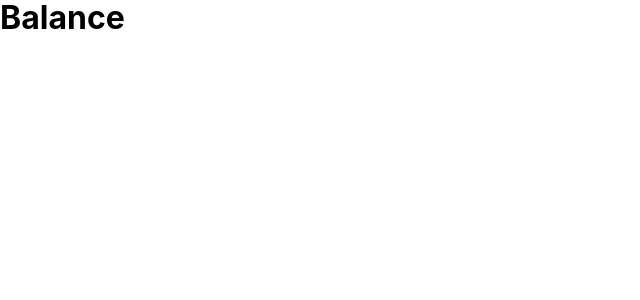
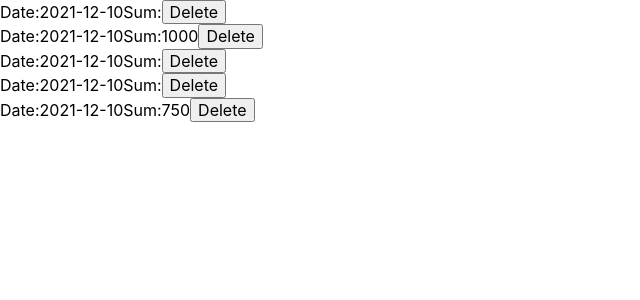
Before and after one commit to z9877969/react.bc-12, a React (Create React App) app: page /balance in a window 1280 px wide. Shown: the top 300 px of the page, without its empty margins (0-640 px from the left). Built offline with nearby package versions, Linux system fonts and the light colour scheme; data requests are answered from the project's data file.

Commit message:
delete costs

```diff
--- a/db.json
+++ b/db.json
@@ -1,29 +1,5 @@
 {
   "costs": [
-    {
-      "date": "2021-12-10",
-      "time": "14:53",
-      "category": {
-        "id": "diff",
-        "title": "Разное"
-      },
-      "sum": "400",
-      "currency": "EUR",
-      "comment": "shoping",
-      "id": 1
-    },
-    {
-      "date": "2021-12-10",
-      "time": "14:53",
-      "category": {
-        "id": "diff",
-        "title": "Разное"
-      },
-      "sum": "750",
-      "currency": "EUR",
-      "comment": "buy car",
-      "id": 2
-    },
     {
       "date": "2021-12-10",
       "time": "14:53",
@@ -83,42 +59,6 @@
       "currency": "EUR",
       "comment": "buy car",
       "id": 7
-    },
-    {
-      "date": "2021-12-10",
-      "time": "14:53",
-      "category": {
-        "id": "diff",
-        "title": "Разное"
-      },
-      "sum": "1000",
-      "currency": "EUR",
-      "comment": "",
-      "id": 8
-    },
-    {
-      "date": "2021-12-10",
-      "time": "14:53",
-      "category": {
-        "id": "diff",
-        "title": "Разное"
-      },
-      "sum": "",
-      "currency": "EUR",
-      "comment": "",
-      "id": 9
-    },
-    {
-      "date": "2021-12-10",
-      "time": "14:53",
-      "category": {
-        "id": "diff",
-        "title": "Разное"
-      },
-      "sum": "",
-      "currency": "EUR",
-      "comment": "",
-      "id": 10
     }
   ],
   "incomes": [
--- a/src/App.jsx
+++ b/src/App.jsx
@@ -1,10 +1,15 @@
 import { useEffect } from "react";
 import { Switch, Route } from "react-router-dom";
+import { useDispatch } from "react-redux";
 import MainPage from "./components/_pages/MainPage/MainPage";
 import TransactionPage from "./components/_pages/TransactionPage/TransactionPage";
+import BalancePage from "./components/_pages/BalancePage/BalancePage";
 import { useMainContext } from "./context/MainProvider";
+import { getTransactions } from "./utils/api";
+import { getCosts, getIncomes } from "./redux/transactions/transactionsActions";
 
 const App = () => {
+  const dispatch = useDispatch();
   // const value = useContext(MainContext);
   const { activePage, error, setError } = useMainContext();
 
@@ -14,6 +19,23 @@ const App = () => {
       setError(null);
     }
   }, [error]);
+
+  useEffect(() => {
+    const setTransactions = async () => {
+      try {
+        const costs = await getTransactions("costs");
+        const incomes = await getTransactions("incomes");
+        dispatch(getCosts(costs));
+        dispatch(getIncomes(incomes));
+        // setCosts(costs);
+        // setIncomes(incomes);
+      } catch (error) {
+        setError(error.message);
+      }
+    };
+
+    setTransactions();
+  }, []);
 
   return (
     <Switch>
@@ -25,7 +47,7 @@ const App = () => {
         <TransactionPage />
       </Route>
       <Route path={"/balance"}>
-        <h1>Balance</h1>
+        <BalancePage />
       </Route>
     </Switch>
   );
--- /dev/null
+++ b/src/components/_pages/BalancePage/BalancePage.jsx
@@ -0,0 +1,31 @@
+import { useSelector, useDispatch } from "react-redux";
+import { removeCosts } from "../../../redux/transactions/transactionsActions";
+import { removeTransaction } from "../../../utils/api";
+
+const BalancePage = () => {
+  const costs = useSelector((state) => state.transactions.costs);
+  const dispatch = useDispatch();
+
+  return (
+    <ul>
+      {costs.map(({ date, sum, id }) => (
+        <li key={id}>
+          <span>Date:{date}</span>
+          <span>Sum:{sum}</span>
+          <button
+            type="button"
+            onClick={() => {
+              removeTransaction("costs", id).then((id) =>
+                dispatch(removeCosts(id))
+              );
+            }}
+          >
+            Delete
+          </button>
+        </li>
+      ))}
+    </ul>
+  );
+};
+
+export default BalancePage;
--- a/src/context/MainProvider.jsx
+++ b/src/context/MainProvider.jsx
@@ -24,11 +24,11 @@ const MainProvider = ({ children }) => {
   //   setActivePage(activePage);
   // };
 
-  const addTransaction = ({ dataForm, transType }) => {
-    transType === "costs" && setCosts((prevCosts) => [...prevCosts, dataForm]);
-    transType === "incomes" &&
-      setIncomes((prevIncomes) => [...prevIncomes, dataForm]);
-  };
+  // const addTransaction = ({ dataForm, transType }) => {
+  //   transType === "costs" && setCosts((prevCosts) => [...prevCosts, dataForm]);
+  //   transType === "incomes" &&
+  //     setIncomes((prevIncomes) => [...prevIncomes, dataForm]);
+  // };
 
   const addCategory = (category) => {
     setCategories((prevCategories) => [...prevCategories, category]);
@@ -57,7 +57,7 @@ const MainProvider = ({ children }) => {
         categories,
         error,
         // toggleActivePage,
-        addTransaction,
+        // addTransaction,
         addCategory,
         setError,
       }}
--- a/src/redux/transactions/transactionsActions.js
+++ b/src/redux/transactions/transactionsActions.js
@@ -17,4 +17,8 @@ const addCosts = createAction("transactions/addCosts");
 // };
 const addIncomes = createAction("transactions/addIncomes");
 
-export { addCosts, addIncomes };
+const getCosts = createAction("transactions/getCosts");
+const getIncomes = createAction("transactions/getIncomes");
+const removeCosts = createAction("transactions/removeCosts");
+
+export { addCosts, addIncomes, getCosts, getIncomes, removeCosts };
--- a/src/redux/transactions/transactionsReducer.js
+++ b/src/redux/transactions/transactionsReducer.js
@@ -1,6 +1,12 @@
 // import { combineReducers } from "redux";
 import { createReducer, combineReducers } from "@reduxjs/toolkit";
-import { addCosts, addIncomes } from "./transactionsActions";
+import {
+  addCosts,
+  addIncomes,
+  getCosts,
+  getIncomes,
+  removeCosts,
+} from "./transactionsActions";
 // const costsReducer = (state = [], action) => {
 //   switch (action.type) {
 //     case "transactions/addCosts":
@@ -10,7 +16,10 @@ import { addCosts, addIncomes } from "./transactionsActions";
 //   }
 // };
 const costsReducer = createReducer([], {
-  [addCosts]: (state, action) => [...state, action.payload],
+  [addCosts]: (state, { payload }) => [...state, payload],
+  [getCosts]: (_, { payload }) => payload,
+  [removeCosts]: (state, { payload }) =>
+    state.filter((item) => item.id !== payload),
 });
 
 // const incomesReducer = (state = [], action) => {
@@ -22,7 +31,8 @@ const costsReducer = createReducer([], {
 //   }
 // };
 const incomesReducer = createReducer([], {
-  [addIncomes]: (state, action) => [...state, action.payload],
+  [addIncomes]: (state, { payload }) => [...state, payload],
+  [getIncomes]: (_, { payload }) => payload,
 });
 
 const transactionsReducer = combineReducers({
--- a/src/utils/api.js
+++ b/src/utils/api.js
@@ -20,4 +20,14 @@ const getTransactions = async (endPoint) => {
   }
 };
 
-export { postTransaction, getTransactions };
+const removeTransaction = async (endPoint, id) => {
+  try {
+    const { data } = await axios.delete(endPoint + "/" + id);
+    console.log(data);
+    return id;
+  } catch (error) {
+    throw error;
+  }
+};
+
+export { postTransaction, getTransactions, removeTransaction };
```
